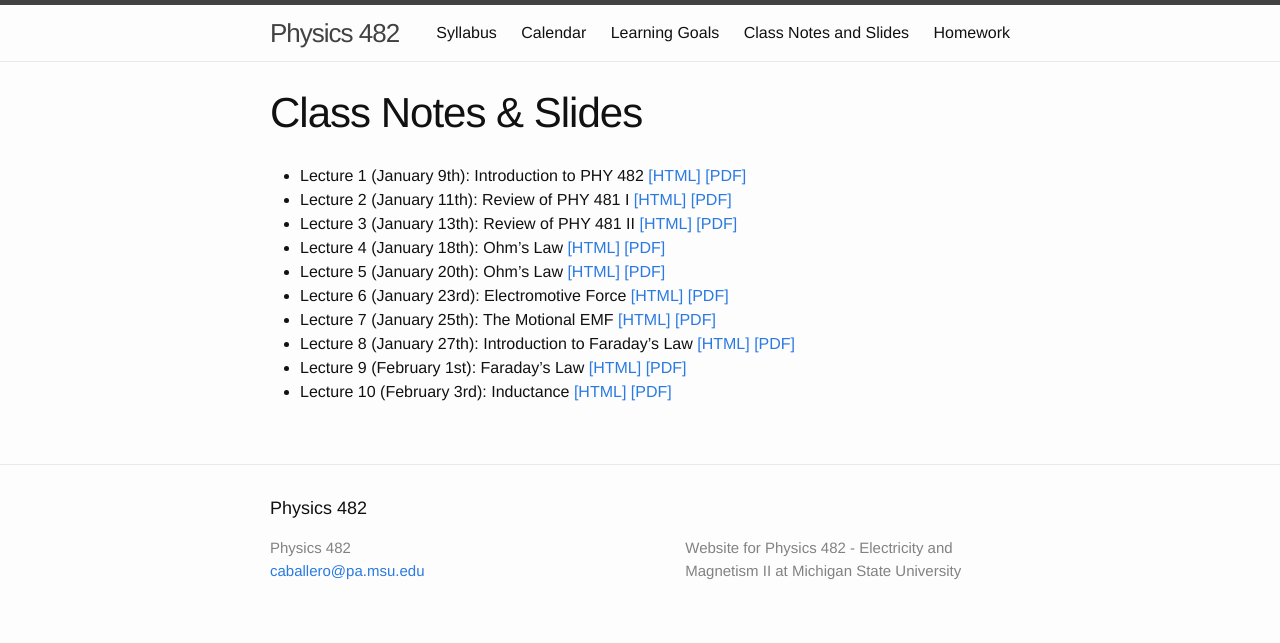
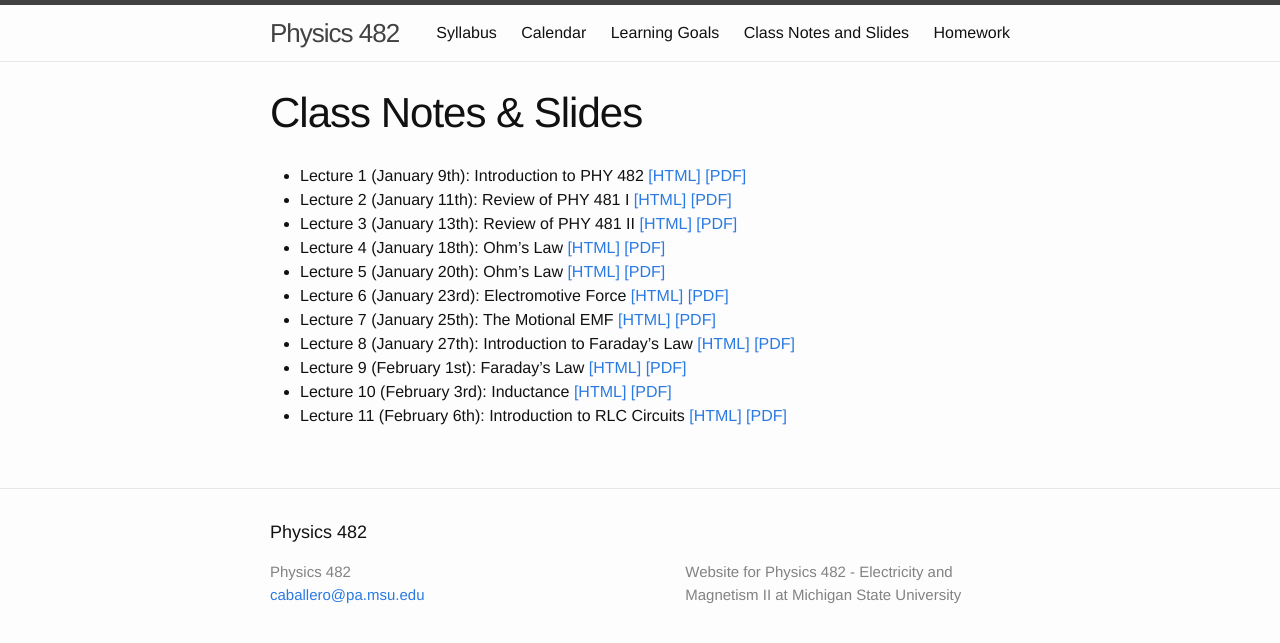
Before and after one commit to KSchram/phy482msu, a Jekyll site: the page built from notes/list_of_notes.md, in a window 1280 px wide. Shown: the top 643 px of the page. Built offline with Jekyll 4.4.1, drawn with Linux system fonts in a browser that asks for light colours.

Commit message:
updated slides

```diff
--- a/notes/list_of_notes.md
+++ b/notes/list_of_notes.md
@@ -14,3 +14,4 @@ permalink: notes/index.html
 * Lecture 8 (January 27th): Introduction to Faraday's Law [[HTML]](./08-slides.html) [[PDF]](./08-slides.pdf)
 * Lecture 9 (February 1st): Faraday's Law [[HTML]](./09-slides.html) [[PDF]](./09-slides.pdf)
 * Lecture 10 (February 3rd): Inductance [[HTML]](./10-slides.html) [[PDF]](./10-slides.pdf)
+* Lecture 11 (February 6th): Introduction to RLC Circuits [[HTML]](./11-slides.html) [[PDF]](./11-slides.pdf)
```
